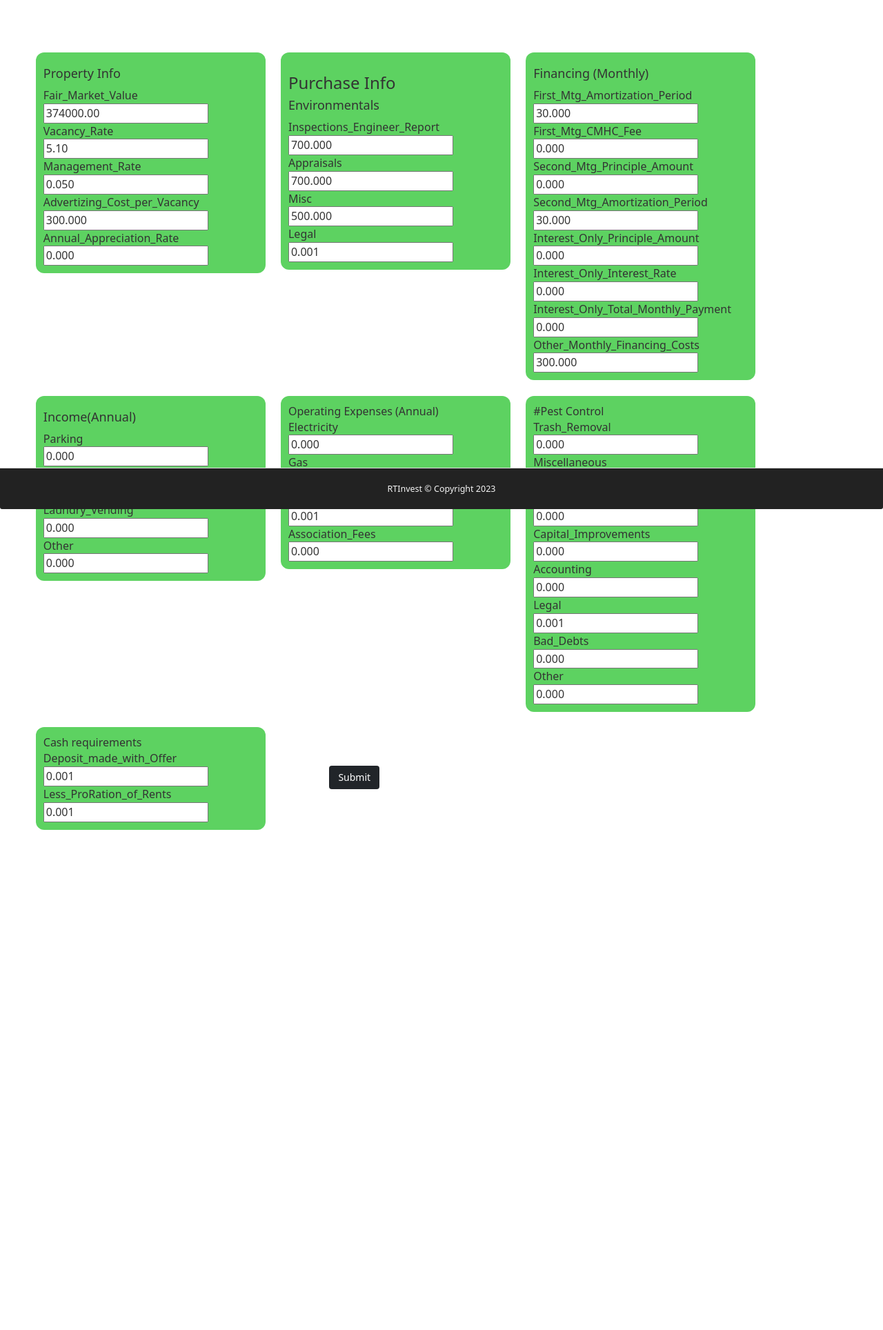
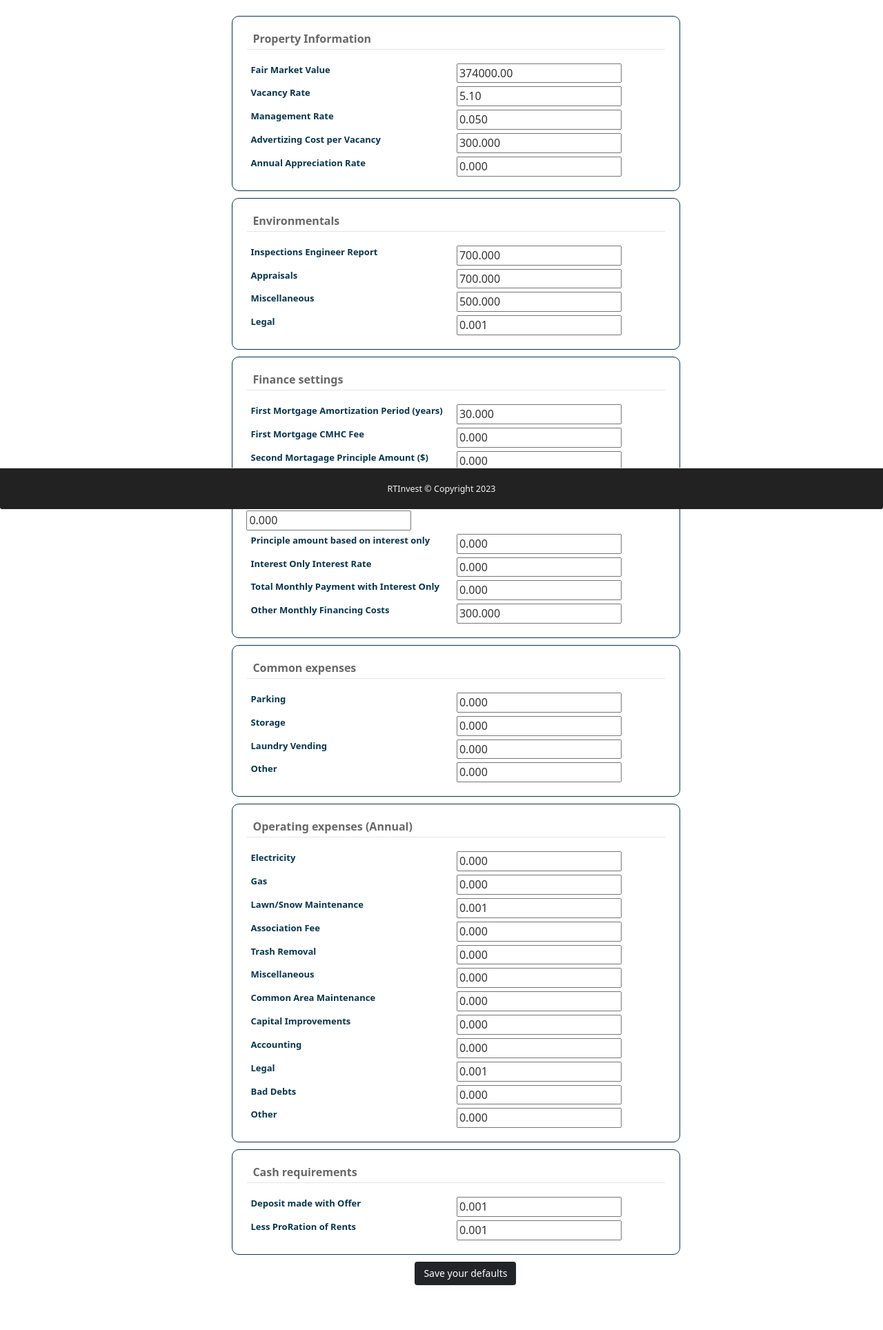
Before and after one commit to Sankalp-Vaish/CS682, a Django app: page /prefrence/ in a window 1280 px wide; the page is wider, and only the part inside the window is pictured. Shown: the part 62-1990 px from the top of that part at 69% size. Before the commit the page ends 1265 px from the top of that part, so only its background shows below. Run offline with Django 4.2, Linux system fonts and the light colour scheme; a user stored in the database is signed in; data comes from the database, SQL or seed files in the repository; some libraries are stand-ins or nearby versions.

Commit message:
stashing recent

```diff
--- a/UserPrefrences/static/house_detail.css
+++ b/UserPrefrences/static/house_detail.css
@@ -24,3 +24,91 @@
   background-size: auto;
   width: 100%;
 }
+
+.center {
+  margin: auto;
+  width: 50%;
+  padding: 10px;
+}
+
+.custom_form{
+	/* max-width: 450px; */
+  width: 250px;
+	font-family: system-ui, sans-serif;
+}
+.custom_form label{
+	display:block;
+  margin-left: 1%;
+}
+.custom_form label > span{
+	float: left;
+	width: 50%;
+	color: #08354e;
+	font-weight: bold;
+	font-size: 13px;
+}
+.custom_form fieldset{
+	border-radius: 10px;
+  min-width: 650px;
+	-webkit-border-radius: 10px;
+	-moz-border-radius: 10px;
+	margin: 0px 0px 10px 0px;
+	border: 1px solid #08354e;
+	padding: 20px;
+	background: #ffffff;
+	/* box-shadow: inset 0px 0px 15px #ffffff;
+	-moz-box-shadow: inset 0px 0px 15px #ffffff;
+	-webkit-box-shadow: inset 0px 0px 15px #ffffff; */
+}
+.custom_form fieldset legend{
+	color: #686868;
+	border-top: 1px solid #ffffff;
+	border-left: 1px solid #ffffff;
+	border-right: 1px solid #ffffff;
+	border-radius: 5px 5px 0px 0px;
+	-webkit-border-radius: 5px 5px 0px 0px;
+	-moz-border-radius: 5px 5px 0px 0px;
+	background: #ffffff;
+	padding: 0px 8px 3px 8px;
+	/* box-shadow: -0px -1px 2px #ffffff;
+	-moz-box-shadow:-0px -1px 2px #ffffff;
+	-webkit-box-shadow:-0px -1px 2px #ffffff; */
+	font-weight: bold;
+	font-size: 16px;
+}
+
+.custom_form input[type=text],
+.custom_form input[type=number],
+.custom_form select{
+	border-radius: 3px;
+	-webkit-border-radius: 3px;
+	-moz-border-radius: 3px;
+	border: 1px solid #08354e;
+	outline: none;
+	color: #414141;
+	padding: 5px 8px 5px 8px;
+	/* box-shadow: inset 1px 1px 4px #ffffff;
+	-moz-box-shadow: inset 1px 1px 4px #ffffff;
+	-webkit-box-shadow: inset 1px 1px 4px #ffffff; */
+	background: #ffffff;
+	width: 100%;
+}
+.custom_form  input[type=submit],
+.custom_form  input[type=button]{
+	background: #ffffff;
+	border: 1px solid #08354e;
+	padding: 5px 15px 5px 15px;
+	color: #08354e;
+	/* box-shadow: inset -1px -1px 3px #ffffff;
+	-moz-box-shadow: inset -1px -1px 3px #ffffff;
+	-webkit-box-shadow: inset -1px -1px 3px #ffffff; */
+	border-radius: 3px;
+	border-radius: 3px;
+	-webkit-border-radius: 3px;
+	-moz-border-radius: 3px;
+	font-weight: bold;
+}
+.required{
+	color:red;
+	font-weight:normal;
+}
--- a/templates/preferences/index.html
+++ b/templates/preferences/index.html
@@ -4,237 +4,167 @@
 
 {% block content %}
 <link rel="stylesheet" href="{% static 'house_detail.css' %}">
-<div style="position: absolute; top: 13%; left: 2%;">
 
+<div style="align-self: start; overflow-y: auto; height:auto; margin:6%, 6%;
+padding:1%;">
+<div class="center">
+<div class="custom_form">
+<form action="{% url 'prefrences' %}" method="post">
+        {% csrf_token %}
 
+        <!-- Individual Property Information -->
+        <fieldset>
+         <legend>Property Information</legend>
 
-<div class="container mt-0">
-        <!--mt -> margin top -->
-    <form action="{% url 'prefrences' %}" method="post">
-        {% csrf_token %}
-    <div class="">
-        <!-- start of currency selection option -->
-        <!-- <label for="Currency">Choose a Currency:</label>
-        <select class="form-select" name="Currency" id="Currency">
-        {% if user_pref.currency %}
-            <option name="Currency" selected value="{{user_pref.currency}}">{{user_pref.currency}}</option>
-        {% endif %}
+         <label for="Fair_Market_Value"><span>Fair Market Value </span></label>
+         <input name="Fair_Market_Value" value="{{prop.Fair_Market_Value}}">
 
+         <label for="Vacancy_Rate"><span>Vacancy Rate </span></label>
+         <input name="Vacancy_Rate" value="{{prop.Vacancy_Rate}}">
 
-            {% for cur,value in c %}
-        <option value="{{cur}} - {{value}}">{{cur}} - {{value}}</option>
-        <br>
-        {% endfor %}
-        </select>  -->
-        <!-- end of currency selection option -->
-        <br>
+         <label for="Management_Rate"><span>Management Rate </span></label>
+         <input name="Management_Rate" value="{{prop.Management_Rate}}">
 
-        <div class="info_details">
-            <h4>Property Info	</h4>
-        <div>Fair_Market_Value</div>
-        <div>
-        {% if prop.Fair_Market_Value %}
-                <input name="Fair_Market_Value" value="{{prop.Fair_Market_Value}}">
-                {% else %}
-              <input name="Fair_Market_Value">
-              {% endif %}
-            </div>
+         <label for="Advertizing_Cost_per_Vacancy"><span>Advertizing Cost per Vacancy </span></label>
+         <input name="Advertizing_Cost_per_Vacancy" value="{{prop.Advertizing_Cost_per_Vacancy}}">
 
-            <div>Vacancy_Rate </div>
-            <div>
-                {% if prop.Vacancy_Rate %}
-                        <input name="Vacancy_Rate" value="{{prop.Vacancy_Rate}}">
-                        {% else %}
-                      <input name="Vacancy_Rate">
-                      {% endif %}
-                    </div>
-    <div>Management_Rate </div>
-    <div>
-        {% if prop.Management_Rate %}
-                <input name="Management_Rate" value="{{prop.Management_Rate}}">
-                {% else %}
-              <input name="Management_Rate">
-              {% endif %}
-            </div>
-    <div>Advertizing_Cost_per_Vacancy </div>
-    <div>
-                <input name="Advertizing_Cost_per_Vacancy" value="{{prop.Advertizing_Cost_per_Vacancy}}">
+         <label for="Annual_Appreciation_Rate"><span>Annual Appreciation Rate </span></label>
+         <input name="Annual_Appreciation_Rate" value="{{prop.Annual_Appreciation_Rate}}">
 
-            </div>
-        <div>Annual_Appreciation_Rate </div>
-        <div>
-                <input name="Annual_Appreciation_Rate" value="{{prop.Annual_Appreciation_Rate}}">
-        </div></div>
+        </fieldset>
 
+        <!-- Environmentals -->
+        <fieldset>
+        <legend>Environmentals</legend>
 
-        <div class="info_details">
-            <div><h3> Purchase Info	</h3></div>
-                <div><h4> Environmentals</h4> </div>
-                <div>Inspections_Engineer_Report </div>
-                <div>
-                        <input name="Inspections_Engineer_Report" value="{{env.Inspections_Engineer_Report}}">
-                </div>
-            <div>Appraisals </div>
-            <div>
-                    <input name="Appraisals" value="{{env.Appraisals}}">
-            </div>
-            <div>Misc</div>
-            <div>
-                    <input name="Misc" value="{{env.Misc}}">
-            </div>
-            <div>Legal</div>
-            <div>
-                    <input name="Legal" value="{{env.Legal}}">
-            </div>
+        <label for="Inspections_Engineer_Report"><span>Inspections Engineer Report </span></label>
+        <input name="Inspections_Engineer_Report" value="{{env.Inspections_Engineer_Report}}">
+
+        <label for="Appraisals"><span>Appraisals </span></label>
+        <input name="Appraisals" value="{{env.Appraisals}}">
+
+        <label for="Misc"><span>Miscellaneous </span></label>
+        <input name="Misc" value="{{env.Misc}}">
+
+        <label for="Legal"><span>Legal </span></label>
+        <input name="Legal" value="{{env.Legal}}">
+
+        </fieldset>
+
+        <!-- Financing (Monthly) -->
+        <fieldset>
+        <legend>Finance settings</legend>
+
+        <label for="First_Mtg_Amortization_Period"><span>First Mortgage Amortization Period (years) </span></label>
+        <input name="First_Mtg_Amortization_Period" value="{{fin.First_Mtg_Amortization_Period}}">
+
+        <label for="First_Mtg_CMHC_Fee"><span>First Mortgage CMHC Fee </span></label>
+        <input name="First_Mtg_CMHC_Fee" value="{{fin.First_Mtg_CMHC_Fee}}">
+
+        <label for="Second_Mtg_Principle_Amount"><span>Second Mortagage Principle Amount ($) </span></label>
+        <input name="Second_Mtg_Principle_Amount" value="{{fin.Second_Mtg_Principle_Amount}}">
+
+        <label for="Second_Mtg_Amortization_Period"><span>Second Mortagage Amortization Period (years) </span></label>
+        <input name="Second_Mtg_Amortization_Period" value="{{fin.Second_Mtg_Amortization_Period}}">
+
+        <label for="Interest_Only_Principle_Amount"><span>Principle amount based on interest only</span></label>
+        <input name="Interest_Only_Principle_Amount" value="{{fin.Interest_Only_Principle_Amount}}">
+
+        <label for="Interest_Only_Principle_Amount"><span>Principle amount based on interest only</span></label>
+        <input name="Interest_Only_Principle_Amount" value="{{fin.Interest_Only_Principle_Amount}}">
+
+        <label for="Interest_Only_Interest_Rate"><span>Interest Only Interest Rate</span></label>
+        <input name="Interest_Only_Interest_Rate" value="{{fin.Interest_Only_Interest_Rate}}">
+
+        <label for="Interest_Only_Total_Monthly_Payment"><span>Total Monthly Payment with Interest Only</span></label>
+        <input name="Interest_Only_Total_Monthly_Payment" value="{{fin.Interest_Only_Total_Monthly_Payment}}">
+
+        <label for="Other_Monthly_Financing_Costs"><span>Other Monthly Financing Costs</span></label>
+        <input name="Other_Monthly_Financing_Costs" value="{{fin.Other_Monthly_Financing_Costs}}">
+
+        </fieldset>
+
+        <!-- Common expenses -->
+        <fieldset>
+        <legend>Common expenses</legend>
+
+        <label for="Parking"><span>Parking</span></label>
+        <input name="Parking" value="{{inc.Parking}}">
+
+        <label for="Storage"><span>Storage </span></label>
+        <input name="Storage" value="{{inc.Storage}}">
+
+        <label for="Laundry_Vending"><span>Laundry Vending </span></label>
+        <input name="Laundry_Vending" value="{{inc.Laundry_Vending}}">
+
+        <label for="Other"><span>Other </span></label>
+        <input name="Other" value="{{inc.Other}}">
+
+        </fieldset>
+
+        <!-- Operating expenses -->
+        <fieldset>
+        <legend>Operating expenses (Annual)</legend>
+
+        <label for="Electricity"><span>Electricity</span></label>
+        <input name="Electricity" value="{{op.Electricity}}">
+
+        <label for="Gas"><span>Gas </span></label>
+        <input name="Gas" value="{{op.Gas}}">
+
+        <label for="Lawn_Snow_Maintenance"><span>Lawn/Snow Maintenance </span></label>
+        <input name="Lawn_Snow_Maintenance" value="{{op.Lawn_Snow_Maintenance}}">
+
+        <label for="Association_Fees"><span>Association Fee </span></label>
+        <input name="Association_Fees" value="{{op.Association_Fees}}">
+
+        <label for="Trash_Removal"><span>Trash Removal </span></label>
+        <input name="Trash_Removal" value="{{pest.Trash_Removal}}">
+
+        <label for="Miscellaneous"><span>Miscellaneous </span></label>
+        <input name="Miscellaneous" value="{{pest.Miscellaneous}}">
+
+        <label for="Common_Area_Maintenance"><span>Common Area Maintenance </span></label>
+        <input name="Common_Area_Maintenance" value="{{pest.Common_Area_Maintenance}}">
+
+        <label for="Capital_Improvements"><span>Capital Improvements </span></label>
+        <input name="Capital_Improvements" value="{{pest.Capital_Improvements}}">
+
+        <label for="Accounting"><span>Accounting </span></label>
+        <input name="Accounting" value="{{pest.Accounting}}">
+
+        <label for="Legal"><span>Legal </span></label>
+        <input name="Legal" value="{{pest.Legal}}">
+
+        <label for="Bad_Debts"><span>Bad Debts </span></label>
+        <input name="Bad_Debts" value="{{pest.Bad_Debts}}">
+
+        <label for="Other"><span>Other </span></label>
+        <input name="Other" value="{{pest.Other}}">
+
+        </fieldset>
+
+        <!-- Cash Requirements -->
+        <fieldset>
+        <legend>Cash requirements</legend>
+
+        <label for="Deposit_made_with_Offer"><span>Deposit made with Offer </span></label>
+        <input name="Deposit_made_with_Offer" value="{{cash.Deposit_made_with_Offer}}">
+
+        <label for="Less_ProRation_of_Rents"><span>Less ProRation of Rents </span></label>
+        <input name="Less_ProRation_of_Rents" value="{{cash.Less_ProRation_of_Rents}}">
+
+        </fieldset>
+
+        <!-- Submit button -->
+        <div class="col-sm-1" style="margin-bottom: 12%; margin-left: 100%;">
+        <button class="btn btn-dark">Save your defaults</button>
+
         </div>
-        <div class="info_details">
-           <h4>Financing (Monthly)</h4>
-            <div>First_Mtg_Amortization_Period </div>
-            <div>
-                    <input name="First_Mtg_Amortization_Period" value="{{fin.First_Mtg_Amortization_Period}}">
-            </div>
-            <div>First_Mtg_CMHC_Fee</div>
-            <div>
-                    <input name="First_Mtg_CMHC_Fee" value="{{fin.First_Mtg_CMHC_Fee}}">
-            </div>
-            <div>Second_Mtg_Principle_Amount</div>
-            <div>
-                    <input name="Second_Mtg_Principle_Amount" value="{{fin.Second_Mtg_Principle_Amount}}">
-            </div>
-            <!-- <div>#Second_Mtg_Interest_Rate</div> -->
-            <div>Second_Mtg_Amortization_Period </div>
-            <div>
-                    <input name="Second_Mtg_Amortization_Period" value="{{fin.Second_Mtg_Amortization_Period}}">
-            </div>
-            <div>Interest_Only_Principle_Amount</div>
-            <div>
-                    <input name="Interest_Only_Principle_Amount" value="{{fin.Interest_Only_Principle_Amount}}">
-            </div>
-            <div>Interest_Only_Interest_Rate</div>
-            <div>
-                    <input name="Interest_Only_Interest_Rate" value="{{fin.Interest_Only_Interest_Rate}}">
-            </div>
-            <div>Interest_Only_Total_Monthly_Payment</div>
-            <div>
-                    <input name="Interest_Only_Total_Monthly_Payment" value="{{fin.Interest_Only_Total_Monthly_Payment}}">
-            </div>
-            <div>Other_Monthly_Financing_Costs</div>
-            <div>
-                    <input name="Other_Monthly_Financing_Costs" value="{{fin.Other_Monthly_Financing_Costs}}">
-            </div></div>
 
-
-            <div class="info_details">
-            <h4>Income(Annual)</h4>
-            <div>Parking</div>
-            <div>
-                    <input name="Parking" value="{{inc.Parking}}">
-            </div>
-            <div>Storage</div>
-            <div>
-                    <input name="Storage" value="{{inc.Storage}}">
-            </div>
-            <div>Laundry_Vending</div>
-            <div>
-                    <input name="Laundry_Vending" value="{{inc.Laundry_Vending}}">
-            </div>
-            <div>Other</div>
-            <div>
-                    <input name="Other" value="{{inc.Other}}">
-            </div></div>
-
-            <div class="info_details">
-            <div>Operating Expenses (Annual)</div>
-            <div>Electricity </div>
-            <div>
-                    <input name="Electricity" value="{{op.Electricity}}">
-            </div>
-            <div>Gas</div>
-            <div>
-                    <input name="Gas" value="{{op.Gas}}">
-            </div>
-            <div>Lawn_Snow_Maintenance</div>
-            <div>
-                    <input name="Lawn_Snow_Maintenance" value="{{op.Lawn_Snow_Maintenance}}">
-            </div>
-            <div>Association_Fees</div>
-            <div>
-                    <input name="Association_Fees" value="{{op.Association_Fees}}">
-            </div></div>
-
-            <div class="info_details">
-            <div>#Pest Control</div>
-            <div>Trash_Removal </div>
-            <div>
-                    <input name="Trash_Removal" value="{{pest.Trash_Removal}}">
-            </div>
-            <div>Miscellaneous</div>
-            <div>
-                    <input name="Miscellaneous" value="{{pest.Miscellaneous}}">
-            </div>
-            <div>Common_Area_Maintenance</div>
-            <div>
-                    <input name="Common_Area_Maintenance" value="{{pest.Common_Area_Maintenance}}">
-            </div>
-            <div>Capital_Improvements</div>
-            <div>
-                    <input name="Capital_Improvements" value="{{pest.Capital_Improvements}}">
-            </div>
-            <div>Accounting</div>
-            <div>
-                    <input name="Accounting" value="{{pest.Accounting}}">
-            </div>
-            <div>Legal</div>
-            <div>
-                    <input name="Legal" value="{{pest.Legal}}">
-            </div>
-            <div>Bad_Debts</div>
-            <div>
-                    <input name="Bad_Debts" value="{{pest.Bad_Debts}}">
-            </div>
-            <div>Other</div>
-            <div>
-                    <input name="Other" value="{{pest.Other}}">
-            </div></div>
-
-            <div class="info_details">
-            <div>Cash requirements</div>
-            <div>Deposit_made_with_Offer</div>
-            <div>
-                    <input name="Deposit_made_with_Offer" value="{{cash.Deposit_made_with_Offer}}">
-            </div>
-            <div>Less_ProRation_of_Rents</div>
-            <div>
-                    <input name="Less_ProRation_of_Rents" value="{{cash.Less_ProRation_of_Rents}}">
-            </div></div>
-        <div class="col-sm-1" style="margin: 6%;margin-bottom: 12%;">
-            <button class="btn btn-dark">Submit </button>
-          </div>
-      </div>
-    </form>
+       </form>
     </div>
 </div>
-
-<!-- <div>
-    <h4 style ="position:absolute; left:80px; top:80px; font-family:'Gill Sans', 'Gill Sans MT', Calibri, 'Trebuchet MS', sans-serif">My Favorites</h4>
-        <div>
-        <a href="add_link" class="rectangle">
-                            +
-                <br>
-                Your shortlisted properties</a>
-        </div>
-    </div> -->
-
-<!-- <div>
-    <h4 style ="position:absolute; left:80px; top:80px; font-family:'Gill Sans', 'Gill Sans MT', Calibri, 'Trebuchet MS', sans-serif">My Favorites</h4>
-
-    <a href="add_link" class="container_box">
-        <a href="add_link" class="content_box">
-        Your shortlisted properties
-        </a>
-    </a>
-</div> -->
-
-
+</div>
 
 {% endblock %}
```
Also changed, not shown: templates/preferences/trial.html (added, +212 -0 lines).
